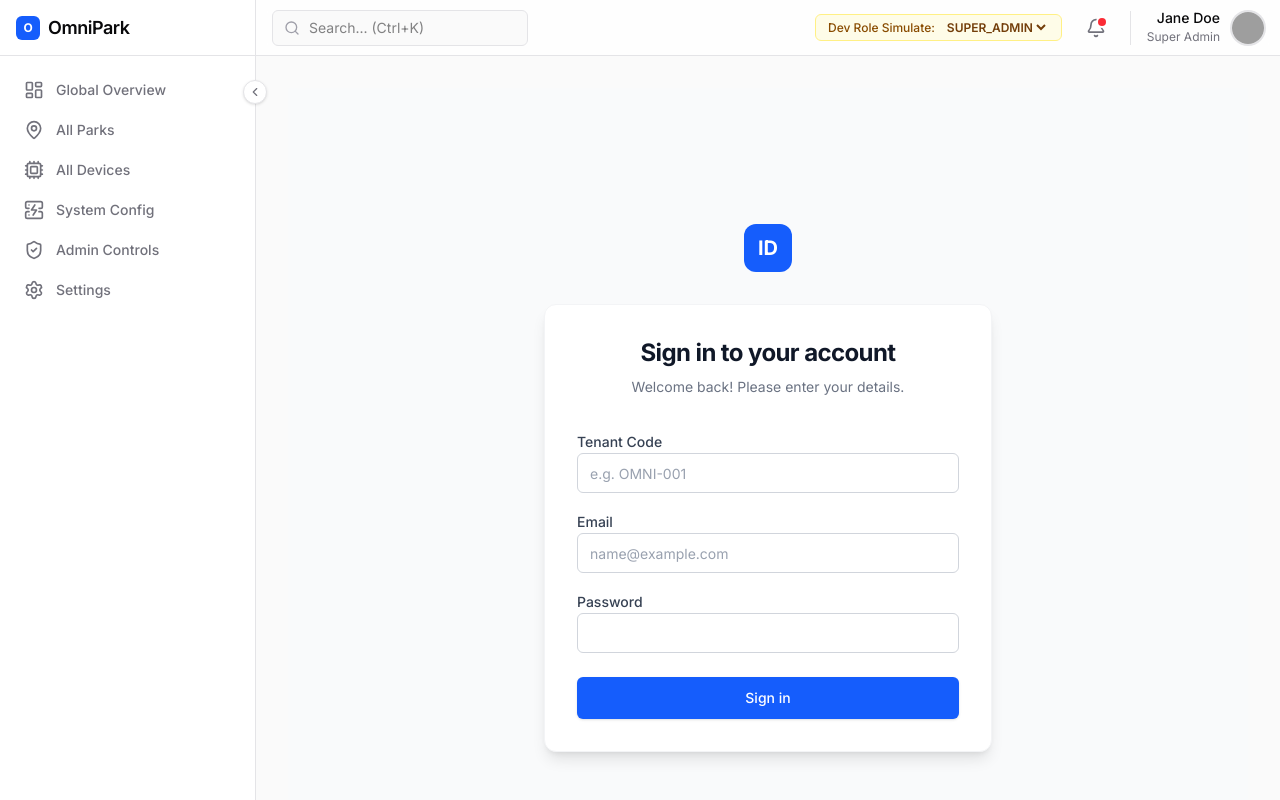
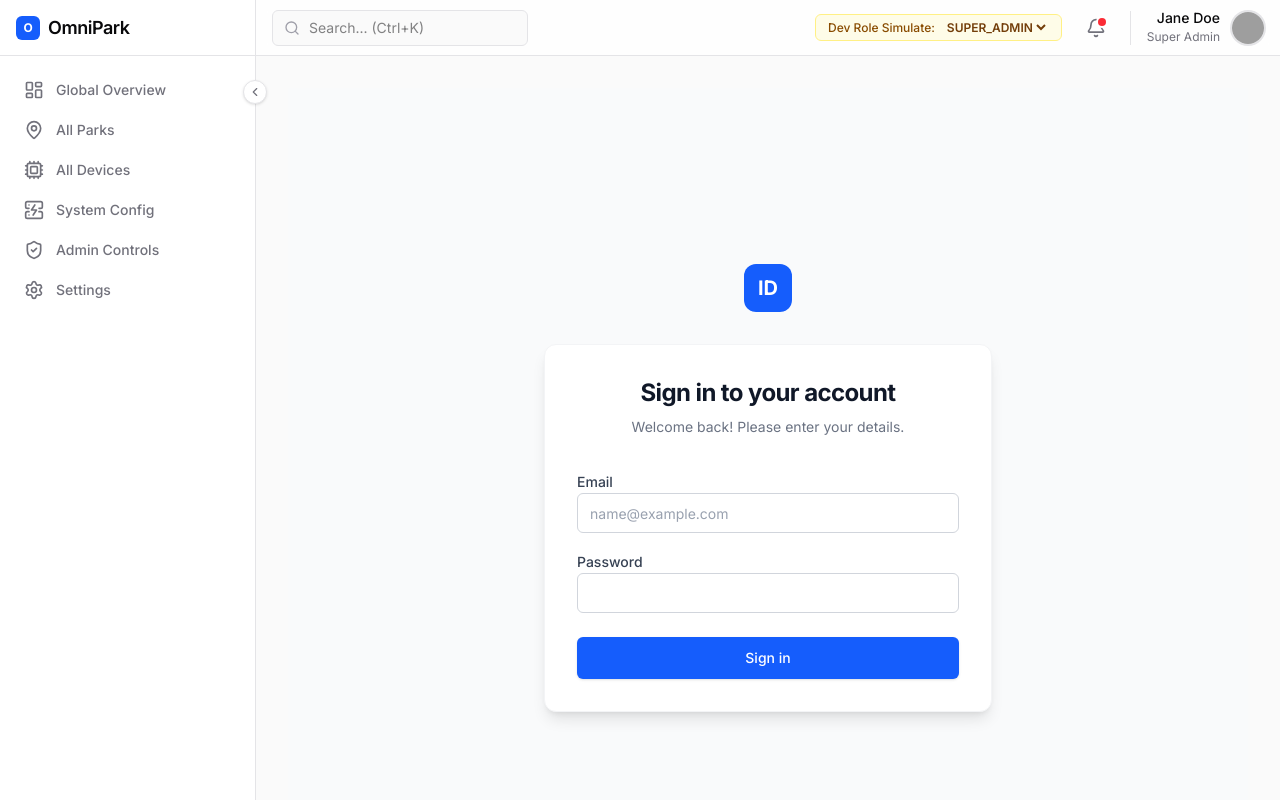
Before and after one commit to Phuong-MT/OmniPark-ID-System, a Next.js app in the folder client/: page /login in a window 1280 px wide. Built offline with nearby package versions, Linux system fonts and the light colour scheme; grey boxes are pictures that could not be loaded.

Commit message:
feat: update auth API

```diff
--- a/client/package.json
+++ b/client/package.json
@@ -10,6 +10,7 @@
   },
   "dependencies": {
     "@reduxjs/toolkit": "^2.11.2",
+    "axios": "^1.14.0",
     "clsx": "^2.1.1",
     "framer-motion": "^12.34.3",
     "lucide-react": "^0.575.0",
--- a/client/src/components/auth/login-form.tsx
+++ b/client/src/components/auth/login-form.tsx
@@ -9,7 +9,6 @@ import { Input } from "@/components/ui/input";
 import { Label } from "@/components/ui/label";
 
 export function LoginForm() {
-  const [tenantcode, setTenantcode] = useState("");
   const [email, setEmail] = useState("");
   const [password, setPassword] = useState("");
   const [validationError, setValidationError] = useState("");
@@ -22,10 +21,6 @@ export function LoginForm() {
     e.preventDefault();
     setValidationError("");
 
-    if (!tenantcode.trim()) {
-      setValidationError("Please enter a tenant code");
-      return;
-    }
     if (!email.includes("@")) {
       setValidationError("Please enter a valid email address");
       return;
@@ -35,7 +30,7 @@ export function LoginForm() {
       return;
     }
 
-    const resultAction = await dispatch(loginAsync({ email, password, tenantcode }));
+    const resultAction = await dispatch(loginAsync({ email, password }));
 
     if (loginAsync.fulfilled.match(resultAction)) {
       router.push("/dashboard");
@@ -51,19 +46,6 @@ export function LoginForm() {
 
       <form className="space-y-6" onSubmit={handleSubmit}>
         <div className="space-y-4">
-          <div className="space-y-2">
-            <Label htmlFor="tenantcode">Tenant Code</Label>
-            <Input
-              id="tenantcode"
-              type="text"
-              placeholder="e.g. OMNI-001"
-              value={tenantcode}
-              onChange={(e) => setTenantcode(e.target.value)}
-              disabled={status === "loading"}
-              required
-            />
-          </div>
-
           <div className="space-y-2">
             <Label htmlFor="email">Email</Label>
             <Input
--- a/client/src/redux/features/authSlice.ts
+++ b/client/src/redux/features/authSlice.ts
@@ -13,14 +13,14 @@ export interface LoginResponse {
 
 export const loginAsync = createAsyncThunk(
     'auth/loginAsync',
-    async ({ email, password, tenantcode }: Record<string, string>, { rejectWithValue }) => {
+    async ({ email, password }: Record<string, string>, { rejectWithValue }) => {
         try {
             const response = await fetch('/auth/login', {
                 method: 'POST',
                 headers: {
                     'Content-Type': 'application/json',
                 },
-                body: JSON.stringify({ email, password, tenantcode }),
+                body: JSON.stringify({ email, password }),
             });
 
             if (!response.ok) {
--- /dev/null
+++ b/client/src/utils/api/axios.ts
@@ -0,0 +1,36 @@
+import axios from 'axios';
+
+// Create an Axios instance with default configuration
+const apiClient = axios.create({
+  baseURL: process.env.NEXT_PUBLIC_API_URL || 'http://localhost:4000',
+  timeout: 10000, // 10 seconds timeout
+  withCredentials: true, // Send cookies with requests
+  headers: {
+    'Content-Type': 'application/json',
+    'Accept': 'application/json'
+  }
+});
+
+// Request interceptor
+apiClient.interceptors.request.use(
+  (config) => {
+    // Modify request config before sending if needed (e.g., adding tokens)
+    return config;
+  },
+  (error) => {
+    return Promise.reject(error);
+  }
+);
+
+// Response interceptor
+apiClient.interceptors.response.use(
+  (response) => {
+    return response;
+  },
+  (error) => {
+    // Handle global API errors (e.g., 401 Unauthorized redirect to login)
+    return Promise.reject(error);
+  }
+);
+
+export default apiClient;
```
Also changed, not shown: 1 other file (tests, documents, lock files or other folders).
